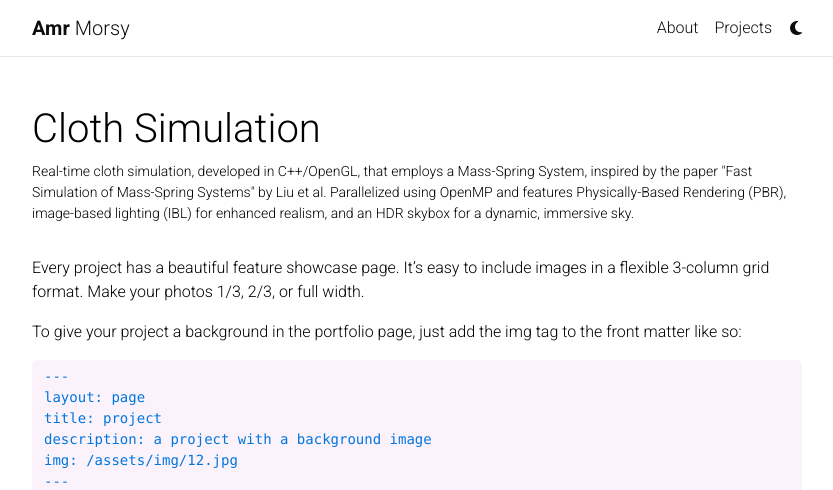
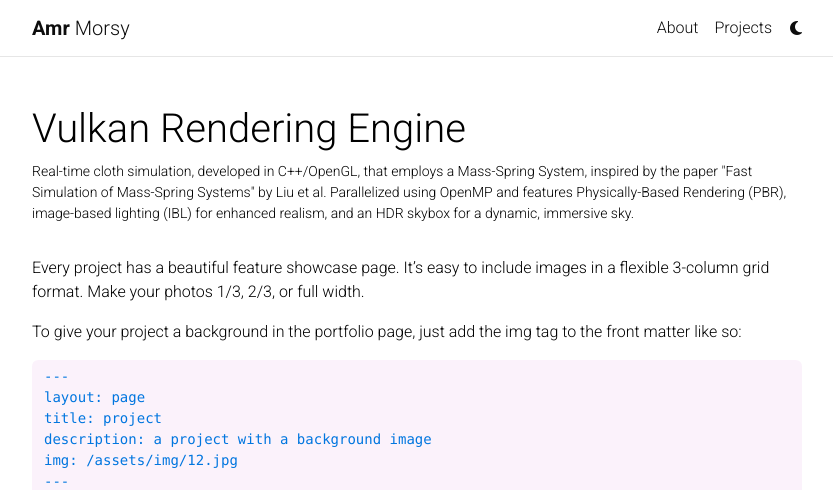
Before and after one commit to AmrHMorsy/AmrMorsy.github.io, a Jekyll site: the page built from _projects/2_project.md, in a window 1280 px wide and 900 px high, cut to the strip 0-490 px from the top of the window. Shown: the whole strip, without its empty margins (223-1056 px from the left). Built offline with Jekyll 4.4.1, drawn with Linux system fonts in a browser that asks for light colours; full-size pictures stand in for the smaller copies a plugin makes; comment, search, counter and statistics services are not loaded; a style sheet for code colours, icons or effects is not loaded.

Commit message:
Update 2_project.md

```diff
--- a/_projects/2_project.md
+++ b/_projects/2_project.md
@@ -1,8 +1,8 @@
 ---
 layout: page
-title: Cloth Simulation
+title: Vulkan Rendering Engine
 description: Real-time cloth simulation, developed in C++/OpenGL, that employs a Mass-Spring System, inspired by the paper "Fast Simulation of Mass-Spring Systems" by Liu et al. Parallelized using OpenMP and features Physically-Based Rendering (PBR), image-based lighting (IBL) for enhanced realism, and an HDR skybox for a dynamic, immersive sky.
-img: assets/img/3.jpg
+img: assets/img/v.png
 redirect: https://github.com/AmrHMorsy/Cloth-Simulation
 importance: 2
 category: Open-Source Projects
```
